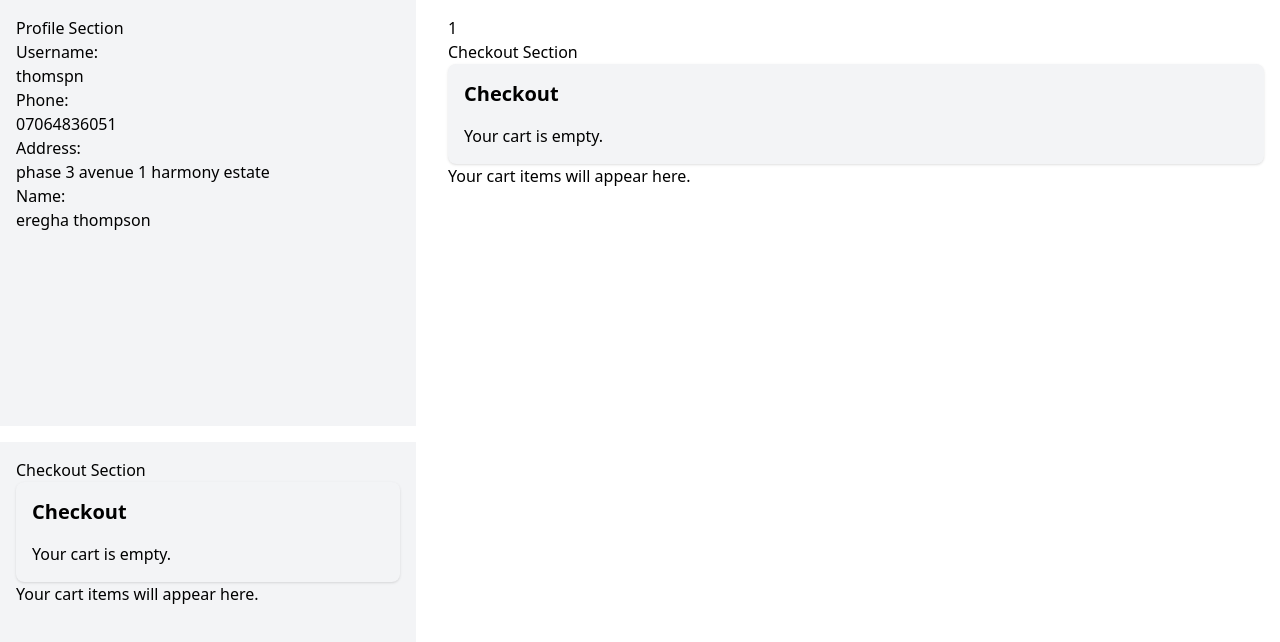
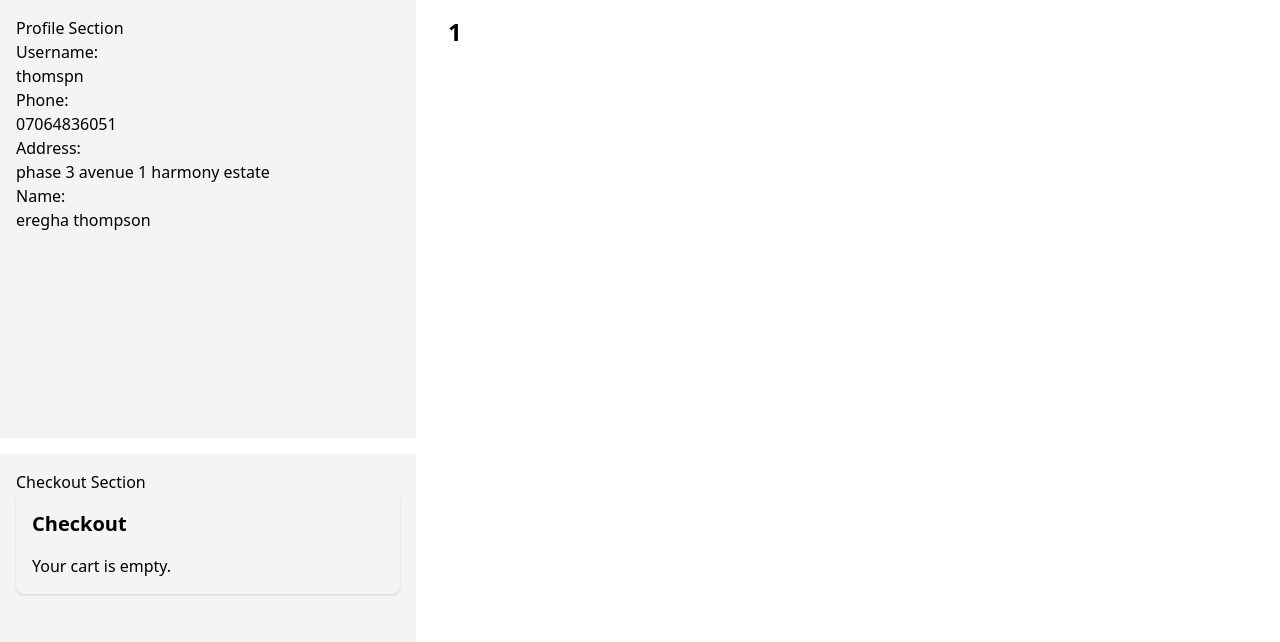
Before and after one commit to Godbrand0/foodweb, a React (Vite) app: page /restaurant/1 in a window 1280 px wide. Shown: the top 642 px of the page. Built offline with nearby package versions, Linux system fonts and the light colour scheme.

Commit message:
updated the checkout component to view on mobile

```diff
--- a/src/App.jsx
+++ b/src/App.jsx
@@ -5,14 +5,11 @@ import CheckoutSection from "../src/components/CheckoutSection";
 import HomeSection from "../src/components/HomeSection";
 import ResturantDetails from "../src/components/ResturantDetails";
 import NavIcons from "../src/Reuse/NavIcons";
-import {
-  faUser,
-  faCartShopping,
-  faXmark,
-} from "@fortawesome/free-solid-svg-icons";
+import { faUser, faCartShopping } from "@fortawesome/free-solid-svg-icons";
 
 function App() {
   const [activeMobileSection, setActiveMobileSection] = useState(null);
+  const [cart, setCart] = useState([]); // Manage cart state globally
 
   const closeSection = () => setActiveMobileSection(null);
 
@@ -31,7 +28,10 @@ function App() {
       <div className="col-span-1 md:col-span-2 bg-white p-4">
         <Routes>
           <Route path="/" element={<HomeSection />} />
-          <Route path="/restaurant/:name" element={<ResturantDetails />} />
+          <Route
+            path="/restaurant/:name"
+            element={<ResturantDetails cart={cart} setCart={setCart} />}
+          />
         </Routes>
       </div>
 
@@ -41,7 +41,7 @@ function App() {
           activeMobileSection === "checkout" ? "block" : "hidden"
         } md:block col-span-1 bg-gray-100 p-4`}
       >
-        <CheckoutSection closeSection={closeSection} />
+        <CheckoutSection closeSection={closeSection} cart={cart} />
       </div>
 
       {/* Mobile Navigation */}
--- a/src/components/CheckoutSection.jsx
+++ b/src/components/CheckoutSection.jsx
@@ -16,7 +16,7 @@ export default function CheckoutSection({ closeSection, cart = [] }) {
         </button>
       </div>
 
-      <div className="lg:block hidden">
+      <div className="lg:block">
         <h2>Checkout Section</h2>
         <div className="col-span-1 bg-gray-100 p-4 rounded-lg shadow">
           <h2 className="text-xl font-bold mb-4">Checkout</h2>
@@ -44,10 +44,6 @@ export default function CheckoutSection({ closeSection, cart = [] }) {
           )}
         </div>
       </div>
-
-      <div>
-        <p>Your cart items will appear here.</p>
-      </div>
     </div>
   );
 }
--- a/src/components/ResturantDetails.jsx
+++ b/src/components/ResturantDetails.jsx
@@ -1,12 +1,7 @@
-import React, { useState } from "react";
+import React from "react";
 import { useParams } from "react-router-dom";
-import {
-  faMinus,
-  faPlus,
-  faCartShopping,
-} from "@fortawesome/free-solid-svg-icons";
+import { faCartShopping } from "@fortawesome/free-solid-svg-icons";
 import NavIcons from "../Reuse/NavIcons";
-import CheckOut from "../components/CheckoutSection";
 
 const restaurantData = {
   "The Italian Place": [
@@ -45,11 +40,11 @@ const restaurantData = {
     { name: "Guacamole & Chips", price: 6.99 },
   ],
 };
-export default function ResturantDetails() {
+
+export default function ResturantDetails({ cart, setCart }) {
   const { name } = useParams();
   const decodedName = decodeURIComponent(name);
   const foods = restaurantData[decodedName] || [];
-  const [cart, setCart] = useState([]);
 
   const handleAddToCart = (index, foodName, price) => {
     setCart((prevCart) => {
@@ -82,27 +77,26 @@ export default function ResturantDetails() {
 
   return (
     <div className="restaurant-details">
-      <h1>{decodedName}</h1>
+      <h1 className="text-2xl font-bold mb-4">{decodedName}</h1>
       <ul>
         {foods.map((food, index) => (
-          <li key={index}>
-            {food.name} - ${food.price.toFixed(2)}
+          <li
+            key={index}
+            className="flex justify-between items-center mb-4 bg-gray-100 p-4 rounded-lg shadow"
+          >
             <span>
-              <div
-                className="bg-orange-500 py-3 px-14 rounded-xl text-center cursor-pointer hover:opacity-45 duration-150"
-                id="add-to-cart"
-                onClick={() => handleAddToCart(index, food.name, food.price)}
-              >
-                <i className="">
-                  <NavIcons icon={faCartShopping} />
-                </i>
-                <span class="font-bold px-3">Add to cart</span>
-              </div>
+              {food.name} - ${food.price.toFixed(2)}
             </span>
+            <button
+              className="bg-orange-500 py-2 px-4 rounded-xl text-white font-bold flex items-center hover:opacity-75 transition-opacity"
+              onClick={() => handleAddToCart(index, food.name, food.price)}
+            >
+              <NavIcons icon={faCartShopping} />
+              <span className="ml-2">Add to cart</span>
+            </button>
           </li>
         ))}
       </ul>
-      <CheckOut cart={cart} />
     </div>
   );
 }
```
